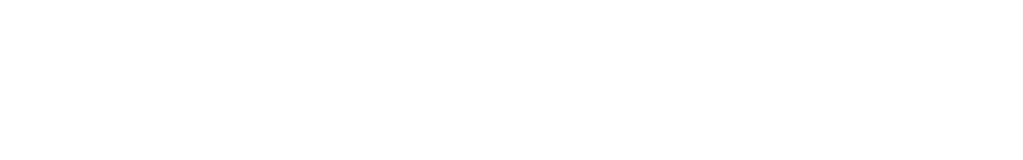
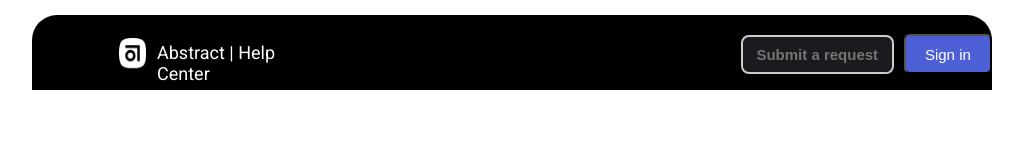
Before and after one commit to edjmuir/Abstract, a plain HTML site: page index.html in a window 1280 px wide. Shown: the whole page, without its empty margins (128-1151 px from the left). Drawn offline with Linux system fonts and the light colour scheme.

Commit message:
create navbar

```diff
--- a/css/styles.css
+++ b/css/styles.css
@@ -0,0 +1,73 @@
+:root {
+  --btn-color: #4c5fd5;
+  --hero-color: #dadbf1;
+  --color-black: #000000;
+  --color-white: #ffffff;
+  --color-gray: #191b1e;
+  --color-gray2: #cccccc;
+}
+
+body {
+  margin: 0;
+  padding: 0;
+  box-sizing: border-box;
+  font-family: Roboto, sans-serif;
+}
+
+.container {
+  height: 100vh;
+  width: 75vw;
+  margin: 15px auto;
+}
+
+.logo {
+  height: 65px;
+  width: 65px;
+  margin-left: 70px;
+  margin-top: 10px;
+}
+
+.navbar {
+  background-color: var(--color-black);
+  height: 75px;
+  border-top-left-radius: 25px;
+  border-top-right-radius: 25px;
+  display: flex;
+  flex-direction: row;
+}
+
+.para {
+  color: var(--color-white);
+  font-weight: 400;
+  font-size: 18px;
+  margin-top: 27px;
+  margin-left: -10px;
+}
+
+.request {
+  background-color: var(--color-gray);
+  color: var(--color-white);
+  height: 33px;
+  width: 145px;
+  border: none;
+  border-radius: 6px;
+  font-size: 15px;
+  font-weight: 700;
+  outline: 2px solid var(--color-gray2);
+  text-align: center;
+  margin-top: 22px;
+  margin-left: 435px;
+}
+
+.btn {
+  background-color: var(--btn-color);
+  color: var(--color-white);
+  border-radius: 6px;
+  font-size: 15px;
+  font-weight: 400;
+  height: 40px;
+  width: 100px;
+  margin-top: 19px;
+  margin-left: 12px;
+  text-align: center;
+}
--- a/index.html
+++ b/index.html
@@ -5,12 +5,21 @@
     <meta http-equiv="X-UA-Compatible" content="IE=edge" />
     <meta name="viewport" content="width=device-width, initial-scale=1.0" />
     <title>Abstract Clone</title>
+    <link
+      href="https://fonts.googleapis.com/css2?family=Roboto:wght@400;700&display=swap"
+      rel="stylesheet"
+    />
     <link rel="stylesheet" href="css/styles.css" />
   </head>
   <body>
     <div class="container">
       <header>
-        <nav></nav>
+        <nav class="navbar">
+          <img class="logo" src="img/abstract_logo.PNG" alt="Abstract Logo" />
+          <p class="para">Abstract | Help Center</p>
+          <input class="request" type="text" placeholder="Submit a request" />
+          <button class="btn" type="submit">Sign in</button>
+        </nav>
       </header>
       <div class="hero"></div>
       <main></main>
```
